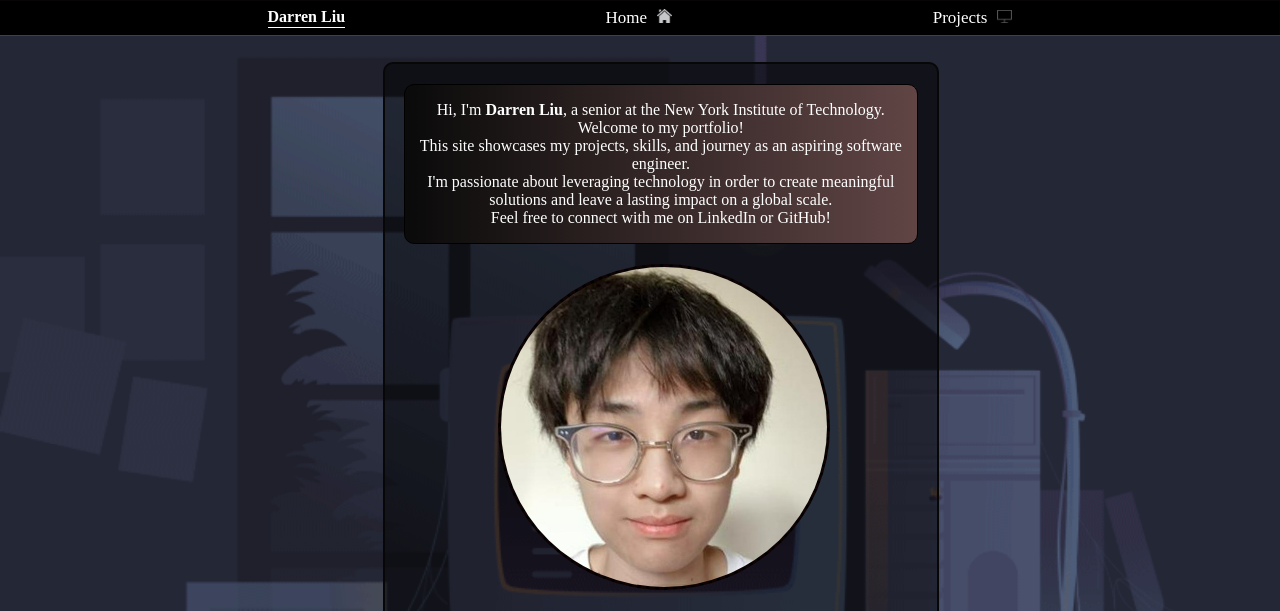
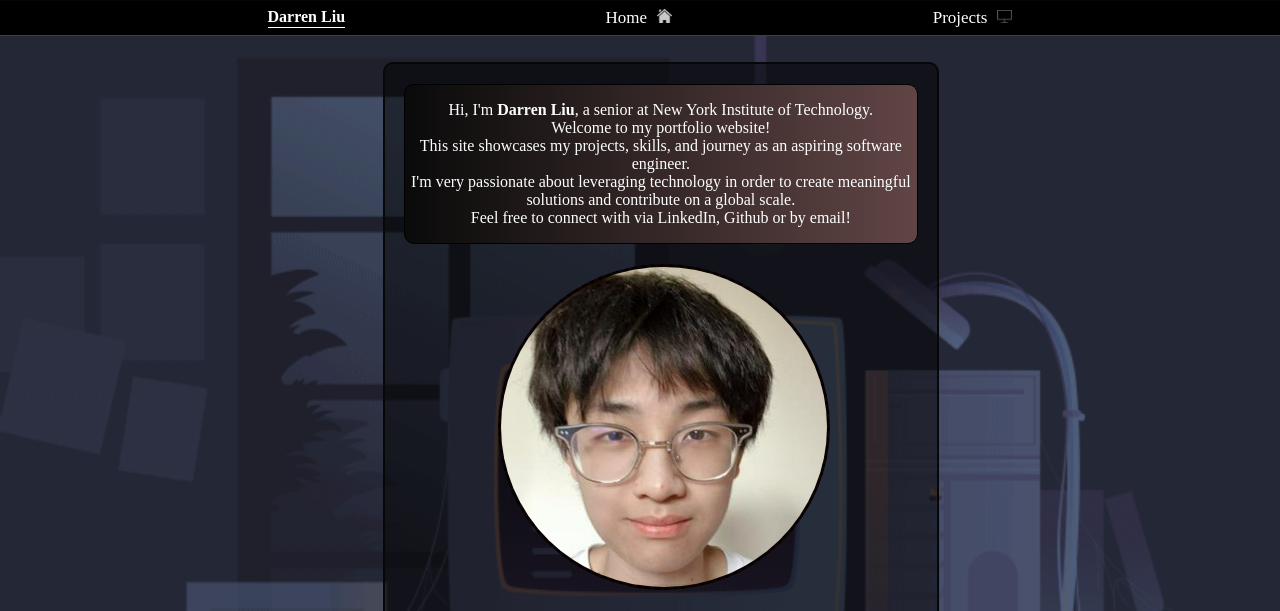
Before and after one commit to darrencodes0/Darren-Liu, a plain HTML site: page portfolio/template/about_me.html in a window 1280 px wide. Shown: the top 611 px of the page. Drawn offline with Linux system fonts and the light colour scheme; a script that the page names is missing.

Commit message:
grammatical errors changed

```diff
--- a/portfolio/template/about_me.html
+++ b/portfolio/template/about_me.html
@@ -27,11 +27,11 @@
         <div class="container">
           <div id="paragraph">
             <p>
-              Hi, I'm <strong>Darren Liu</strong>, a senior at the New York Institute of Technology.<br>
-              Welcome to my portfolio!<br>
+              Hi, I'm <strong>Darren Liu</strong>, a senior at New York Institute of Technology.<br>
+              Welcome to my portfolio website!<br>
               This site showcases my projects, skills, and journey as an aspiring software engineer.<br>
-              I'm passionate about leveraging technology in order to create meaningful solutions and leave a lasting impact on a global scale.<br>
-              Feel free to connect with me on LinkedIn or GitHub!
+              I'm very passionate about leveraging technology in order to create meaningful solutions and contribute on a global scale.<br>
+              Feel free to connect with via LinkedIn, Github or by email!
             </p>
           </div>
           <div id="profile_picture">
```
